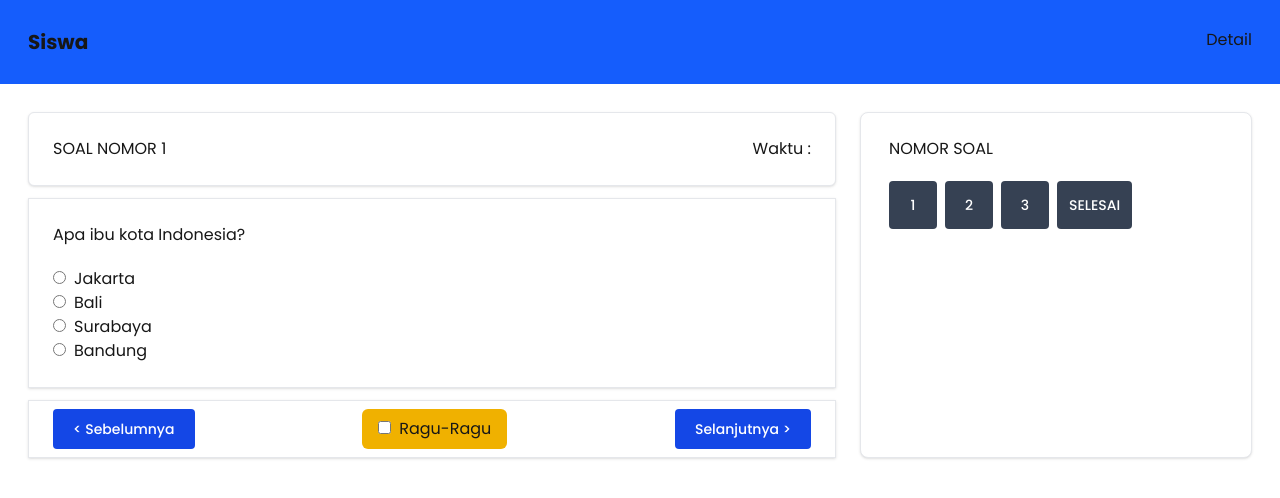
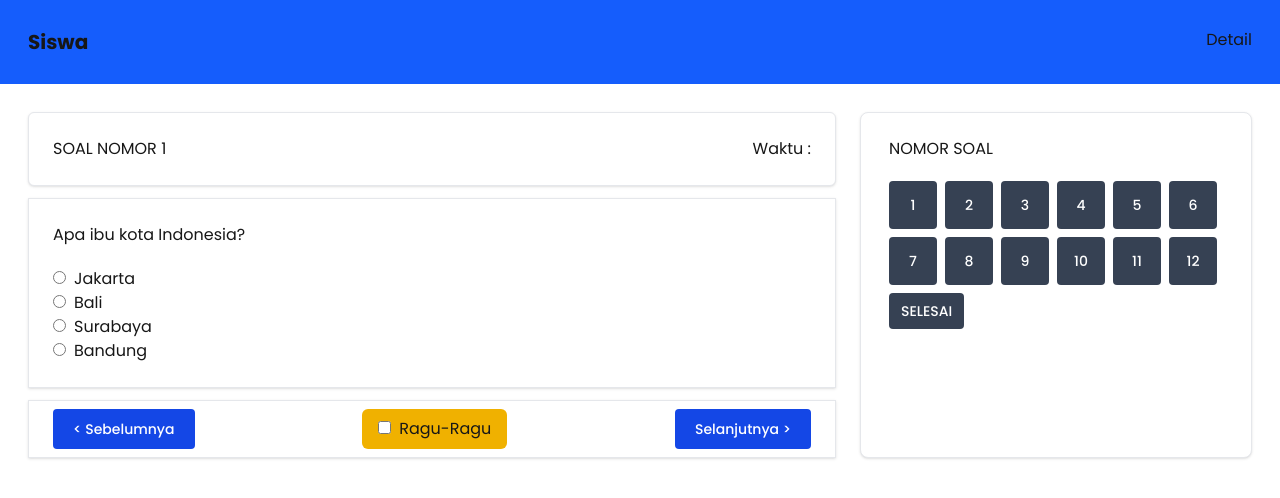
Before and after one commit to mriskiaziz/bimbel, a Next.js app: page /siswa/ujian in a window 1280 px wide. Shown: the top 498 px of the page. Built offline with nearby package versions, Linux system fonts and the light colour scheme.

Commit message:
update all

```diff
--- a/app/page.js
+++ b/app/page.js
@@ -9,6 +9,7 @@ export default function Home() {
         onClick={() => {
           signOut();
         }}
+        className=" cursor-pointer"
       >
         LOGOUT
       </button>
--- a/data/quetion.js
+++ b/data/quetion.js
@@ -24,6 +24,75 @@ const questions = [
     options: ["5", "6", "4", "7"],
     correctAnswer: "5",
   },
+  {
+    id: 4,
+    question: "Apa ibu kota Indonesia?",
+    options: ["Jakarta", "Bali", "Surabaya", "Bandung"],
+    correctAnswer: "Jakarta",
+  },
+  {
+    id: 5,
+    question: "Siapa penemu telepon?",
+    options: [
+      "Thomas Edison",
+      "Alexander Graham Bell",
+      "Nikola Tesla",
+      "Albert Einstein",
+    ],
+    correctAnswer: "Alexander Graham Bell",
+  },
+  {
+    id: 6,
+    question: "Apa hasil dari 3 + 2?",
+    options: ["5", "6", "4", "7"],
+    correctAnswer: "5",
+  },
+  {
+    id: 7,
+    question: "Apa ibu kota Indonesia?",
+    options: ["Jakarta", "Bali", "Surabaya", "Bandung"],
+    correctAnswer: "Jakarta",
+  },
+  {
+    id: 8,
+    question: "Siapa penemu telepon?",
+    options: [
+      "Thomas Edison",
+      "Alexander Graham Bell",
+      "Nikola Tesla",
+      "Albert Einstein",
+    ],
+    correctAnswer: "Alexander Graham Bell",
+  },
+  {
+    id: 9,
+    question: "Apa hasil dari 3 + 2?",
+    options: ["5", "6", "4", "7"],
+    correctAnswer: "5",
+  },
+  {
+    id: 10,
+    question: "Apa ibu kota Indonesia?",
+    options: ["Jakarta", "Bali", "Surabaya", "Bandung"],
+    correctAnswer: "Jakarta",
+  },
+  {
+    id: 11,
+    question: "Siapa penemu telepon?",
+    options: [
+      "Thomas Edison",
+      "Alexander Graham Bell",
+      "Nikola Tesla",
+      "Albert Einstein",
+    ],
+    correctAnswer: "Alexander Graham Bell",
+  },
+  {
+    id: 12,
+    question: "Apa hasil dari 3 + 2?",
+    options: ["5", "6", "4", "7"],
+    correctAnswer: "5",
+  },
 ];
 
 export default questions;
```
